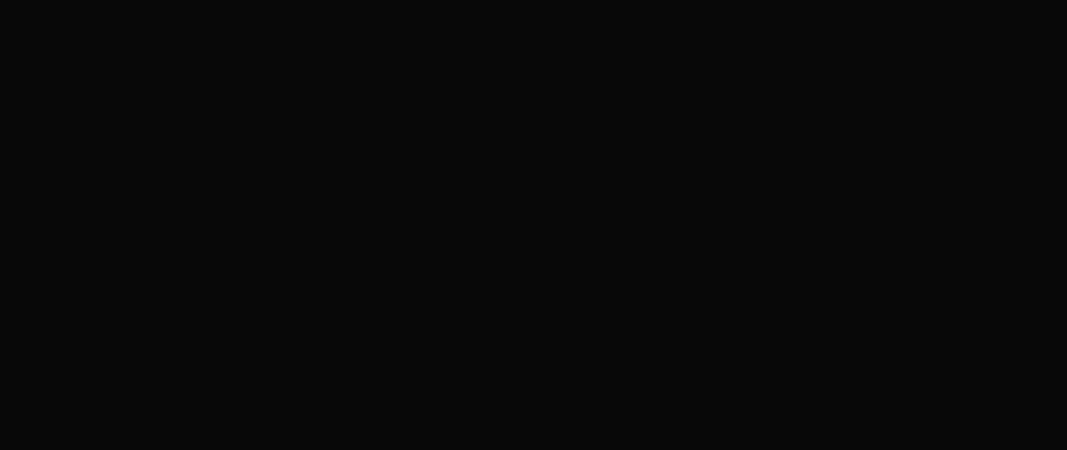
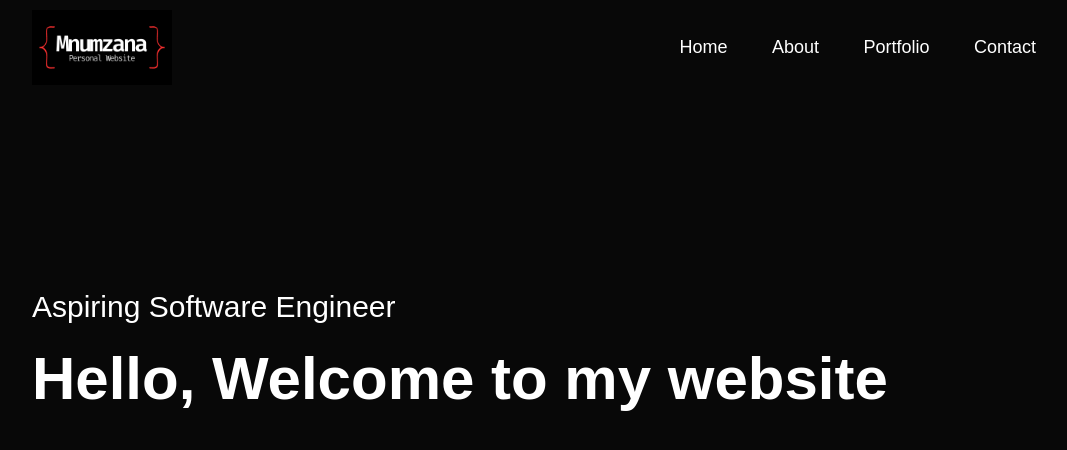
Before and after one commit to Mnu02/portfolio, a plain HTML site: page index.html in a window 1280 px wide. Shown: the whole page, without its empty margins (96-1163 px from the left). Drawn offline with Linux system fonts and the light colour scheme.

Commit message:
Added text and logo to header

```diff
--- a/index.html
+++ b/index.html
@@ -9,7 +9,21 @@
 </head>
 <body>
   <div id="header">
-
+    <div class="container">
+      <nav>
+        <img src="assets/logo.png" class="logo">
+        <ul>
+          <li><a href="#">Home</a></li>
+          <li><a href="#">About</a></li>
+          <li><a href="#">Portfolio</a></li>
+          <li><a href="#">Contact</a></li>
+        </ul>
+      </nav>
+      <div class="header-text">
+        <p>Aspiring Software Engineer</p>
+        <h1>Hello, Welcome to my website</h1>
+      </div>
+    </div>
   </div>
 
 </body>
--- a/styles.css
+++ b/styles.css
@@ -13,3 +13,53 @@ body {
   width:100%;
   height:100vh;
 }
+.container{
+  padding: 10px 10%;
+}
+
+nav{
+  display: flex;
+  align-items: center;
+  justify-content: space-between;
+  flex-wrap: wrap;
+}
+
+.logo {
+  width: 140px;
+}
+
+nav ul li{
+  display: inline-block;
+  list-style: none;
+  margin: 10px 20px;
+}
+
+nav ul li a {
+  color: white;
+  text-decoration: none;
+  font-size: 18px;
+  position: relative;
+}
+nav ul li a::after{
+  content: '';
+  width: 0;
+  height: 3px;
+  background: #ff004f;
+  position: absolute;
+  left: 0;
+  bottom: -6px;
+  transition: .5s;
+}
+
+nav ul li a:hover::after{
+  width: 100%;}
+
+.header-text {
+  margin-top: 20%;
+  font-size: 30px;
+}
+
+.header-text h1{
+  font-size: 60px;
+  margin-top: 20px;
+}
```
Also changed, not shown: assets/logo.png (added), 1 other file.
